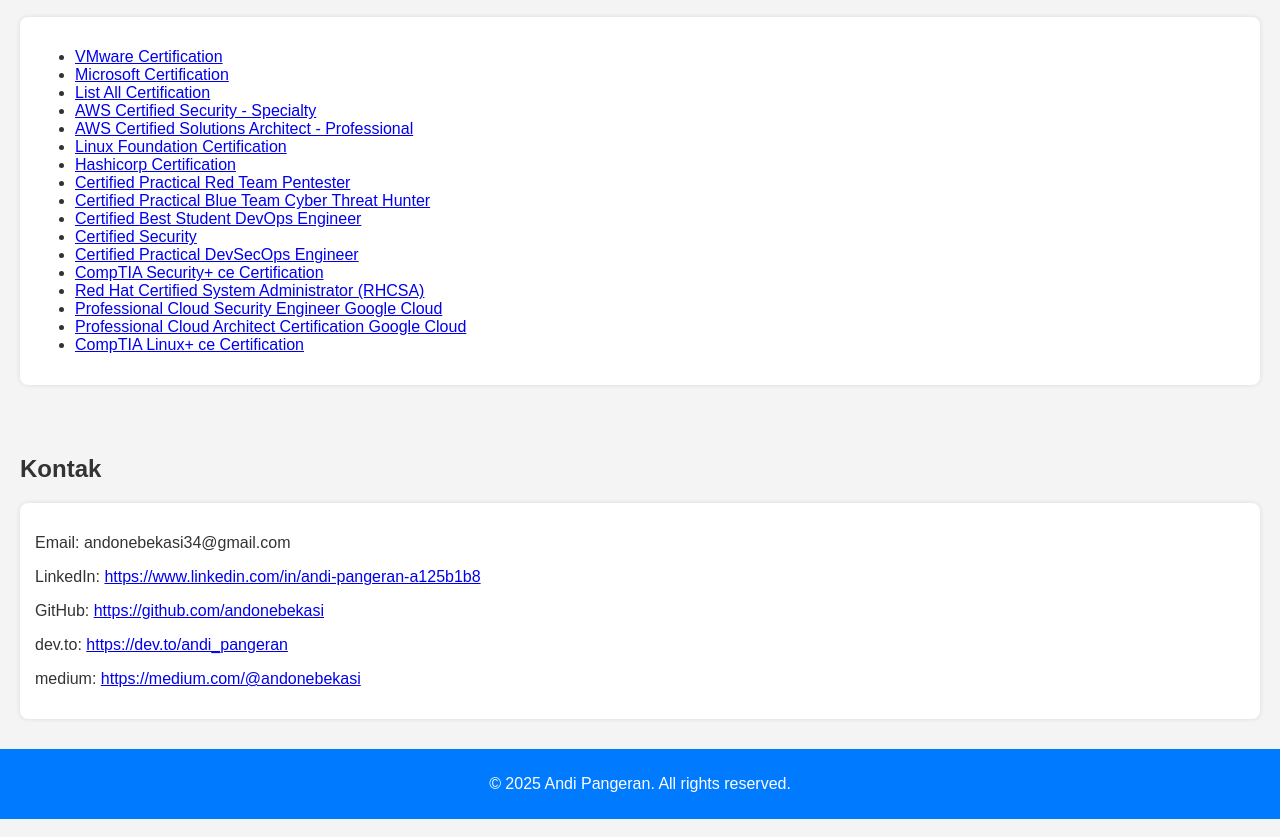
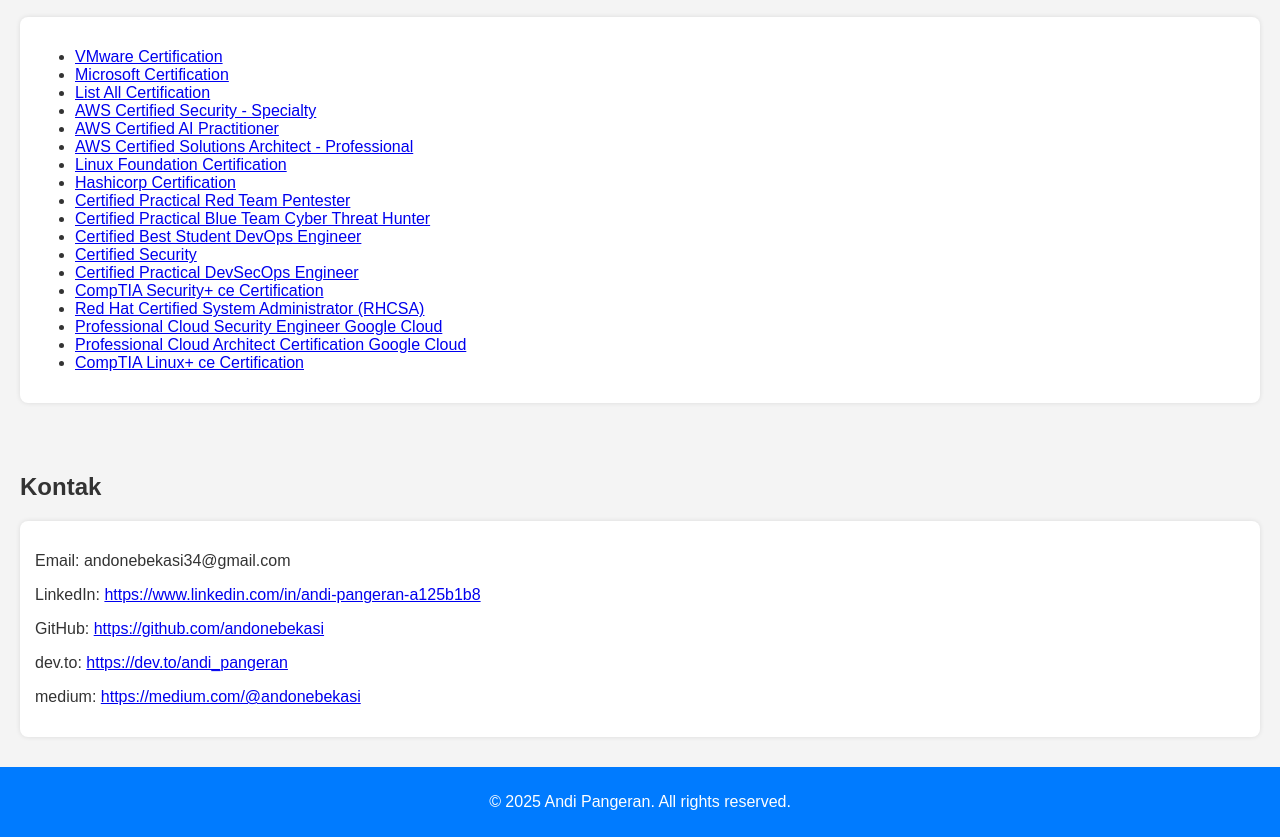
Before and after one commit to andonebekasi/andipangeran.github.io, a plain HTML site: page index.html in a window 1280 px wide. Shown: the part 1971-2808 px from the top of the page. Drawn offline with Linux system fonts and the light colour scheme.

Commit message:
Update index.html

```diff
--- a/index.html
+++ b/index.html
@@ -125,6 +125,7 @@
         <li><a href="https://learn.microsoft.com/en-us/users/andipangeran-4674/transcript/vpmlwuxpygple5r" target="_blank">Microsoft Certification</a></li>
         <li><a href="https://www.credly.com/users/andi-pangeran/badges" target="_blank">List All Certification</a></li>
         <li><a href="https://drive.google.com/file/d/1Z0taQGq6kq_X5Miy0sN0bRsqIgz1tpRf/view?usp=sharing" target="_blank">AWS Certified Security - Specialty</a></li>
+        <li><a href="https://cp.certmetrics.com/amazon/en/public/verify/credential/1ad2556b9ed5484883a79c9637a9a70f" target="_blank">AWS Certified AI Practitioner</a></li>
         <li><a href="https://cp.certmetrics.com/amazon/en/public/verify/credential/2ddc37ecc9354af39638cafe78f2dc2c" target="_blank">AWS Certified Solutions Architect - Professional</a></li>
         <li><a href="https://openprofile.dev/profile/andonebekasi" target="_blank">Linux Foundation Certification </a></li>
         <li><a href="https://cp.certmetrics.com/hashicorp/en/public/transcript/5a3dcb4a3d0542fbb0e1d93bd99beb42" target="_blank">Hashicorp Certification </a></li>
```
